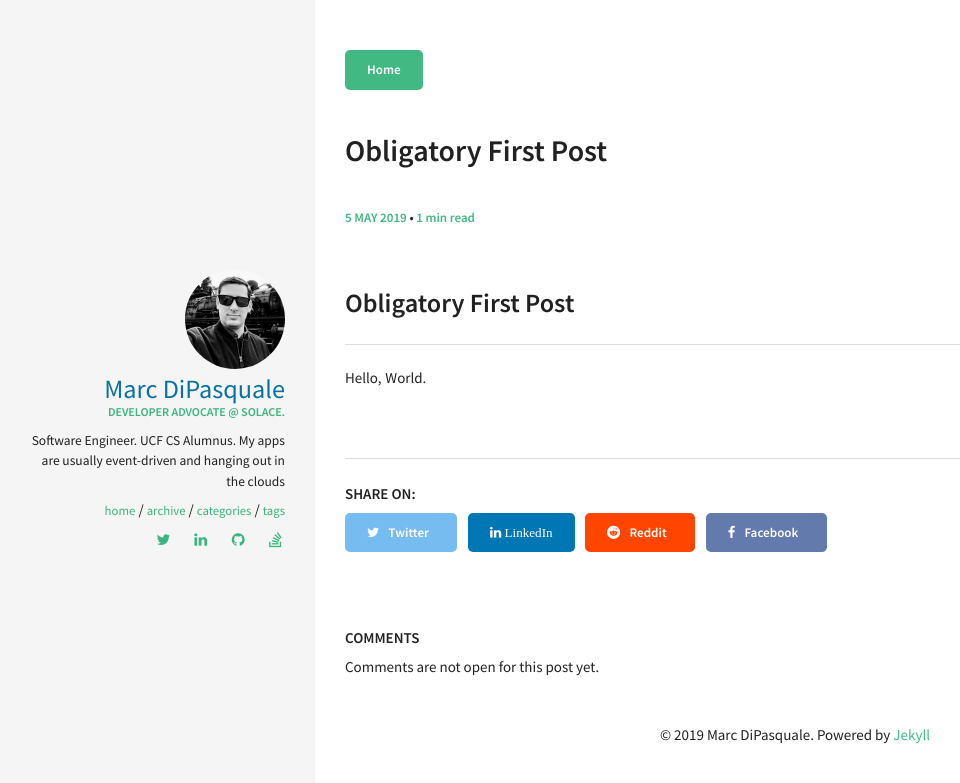
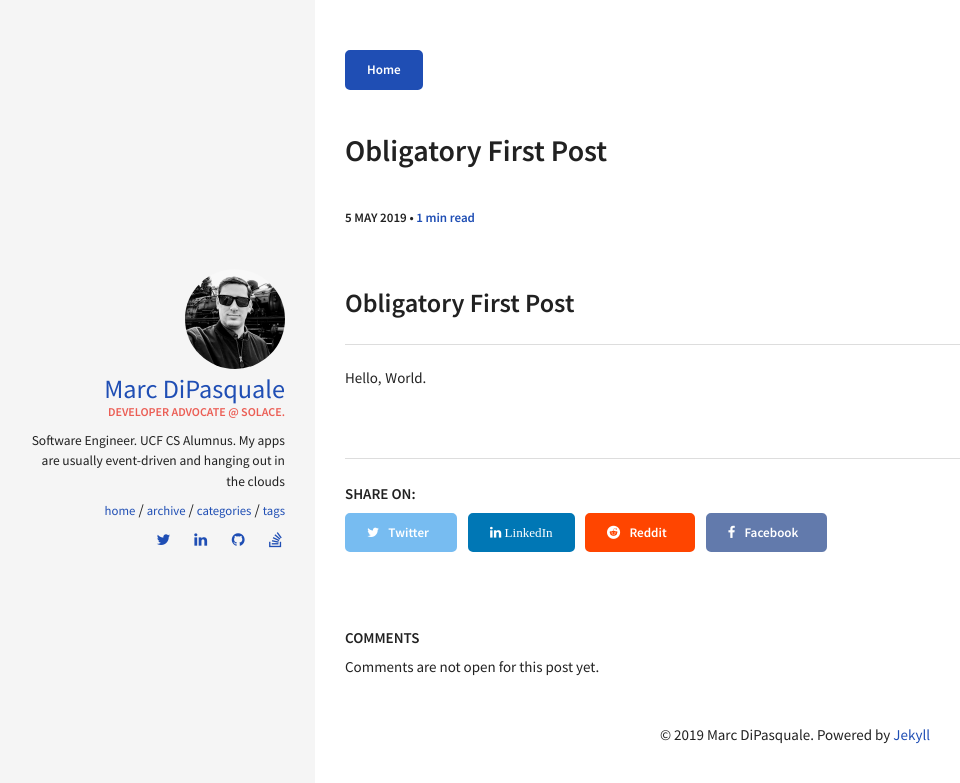
Before and after one commit to Mrc0113/mrc0113.github.io, a Jekyll site: the page built from _posts/2019-05-05-hello-world.md, in a window 1280 px wide. Shown: the top 783 px of the page, without its empty margins (5-965 px from the left). Built offline with Jekyll 4.4.1, drawn with Linux system fonts in a browser that asks for light colours; nearby versions of some CDN libraries.

Commit message:
Update Colors

```diff
--- a/_config.yml
+++ b/_config.yml
@@ -5,7 +5,7 @@
 #
 title: marcd.dev
 email:
-description: marcd.dev site powered by jekyll.
+description: marcd.dev
 url: https://marcd.dev  # the base hostname & protocol for your site
 keywords: ["software","developer","programming","devops","cloud native","java","spring cloud","messaging","blog","jekyll"]
 # Repo that will contain issue comments for blog posts
--- a/_layouts/post_listing.html
+++ b/_layouts/post_listing.html
@@ -20,7 +20,7 @@ layout: default
       {% endif %}
     </p>
     <h4>
-      <a href="{{ site.url }}{{ post.url }}" class="post-title" title="{{ post.title | escape }}">{{ post.title }}</a>
+      <a href="{{ site.url }}{{ post.url }}" class="post-title" style="color:#1f4eb4" title="{{ post.title | escape }}">{{ post.title }}</a>
       {% if post.link %}
       <a class="post-title-link" href="{{ post.link }}" target="_blank" title="{{ post.title | escape }}"><i class="fa fa-external-link"></i></a>
       {% endif %}
--- a/_sass/components/_variables.scss
+++ b/_sass/components/_variables.scss
@@ -55,11 +55,11 @@ $text-color:       rgba(0, 0, 0, 0.87) !default;
 $background-color: #f5f5f5;
 
 $white:            #fff;
-$primary:          #42b983;
+$primary:          #1f4eb4; // name, link on sidenav & post titles in layout
 $secondary:        #06a25cc7;
 $success:          #65e892;
 $danger:           #f83e4b;
-$warning:          #F5A623;
+$warning:          #eb5e55; // job position & category
 $info:             #09ABF6;
 
 // Tables
--- a/_sass/pages/_layout.scss
+++ b/_sass/pages/_layout.scss
@@ -31,13 +31,13 @@
   }
   .author_name {
     display: block;
-    color: #0972a2;
+    color: $primary; //text-color; //#0972a2;
     font-size: 1.75em;
   //  text-transform: lowercase;
   }
   .author_job {
     display: block;
-    color: $secondary;
+    color: $warning; //$secondary;
     font-size: 0.8em;
     font-weight: 700;
     text-transform: uppercase;
@@ -63,10 +63,10 @@
       display: inline-block;
       margin-left: 1em;
       a.social-link-item {
-        color: $secondary;
+        color: $primary; //$secondary;
         &:hover,
         &:focus {
-          color: lighten($secondary, 14%);
+          color: lighten($primary, 14%);
         }
       }
     }
@@ -90,10 +90,10 @@
       margin-top: 1em;
       text-transform: lowercase;
       font-size: 85%;
-      color: $secondary;
+      color: $primary; //$secondary;
       &:hover,
       &:focus {
-        color: lighten($secondary, 14%);
+        color: lighten($primary, 14%);
       }
     }
   }
--- a/_sass/pages/_post.scss
+++ b/_sass/pages/_post.scss
@@ -64,7 +64,7 @@ section.post {
   font-size: 13px;
   font-weight: bold;
 	.post-date {
-		color: $secondary;
+		color: $text-color; //$secondary;
 	}
 	.post-author {
 		text-transform: uppercase;
```
